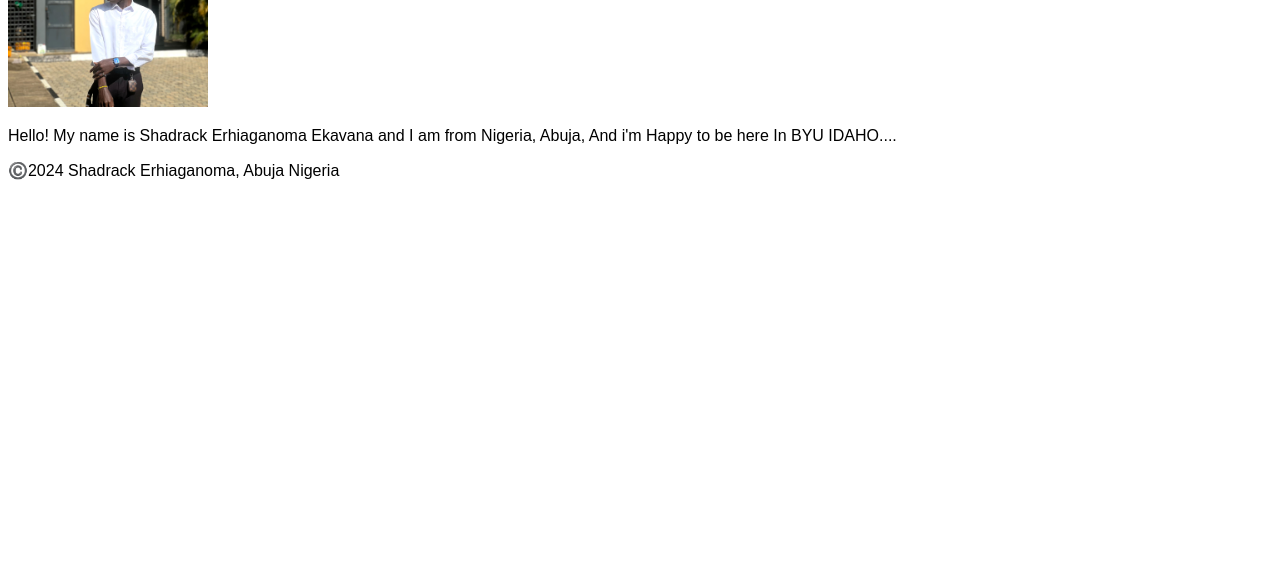
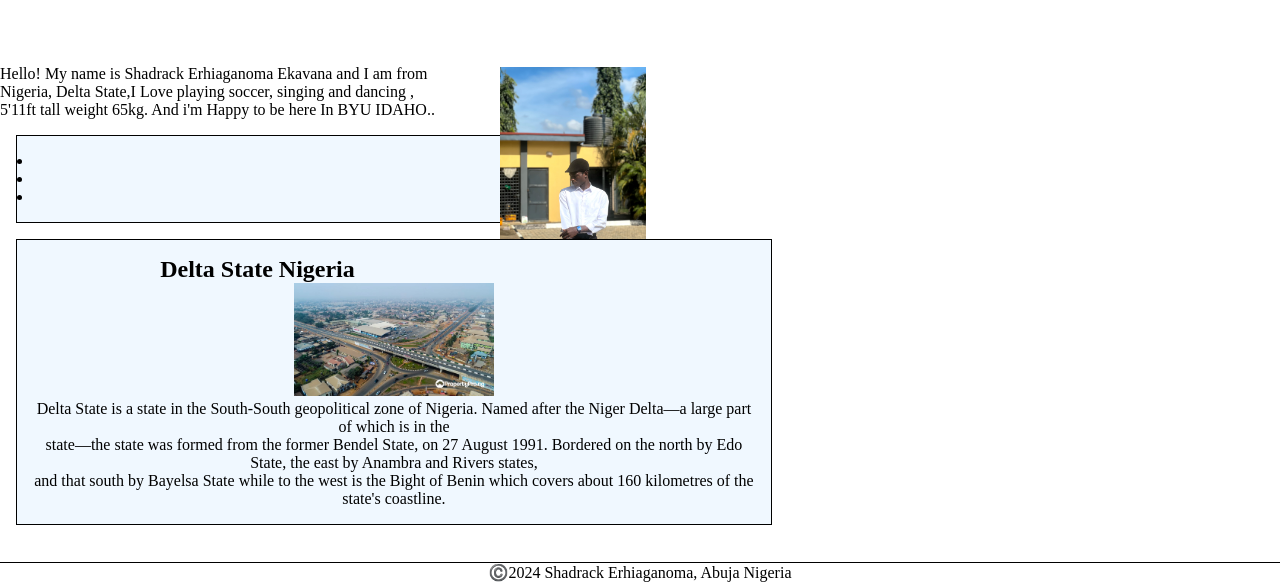
Before and after one commit to shadrackerhiaganoma/wdd130, a plain HTML site: page index.html in a window 1280 px wide. Shown: the part 266-848 px from the top of the page. Before the commit the page ends 800 px from the top, so only its background shows below. Drawn offline with Linux system fonts and the light colour scheme.

Commit message:
"did some ehanced changes on the hompage"

```diff
--- a/index.css
+++ b/index.css
@@ -1,10 +1,64 @@
-
-body {
-  font-family: Arial, sans-serif;
-  /* background-color: #f0f0f0; */
+* {
+  margin: 0;
+  padding: 0;
+  box-sizing: border-box;
 }
 
-h1 {
-  /* color: blue; */
-  word-spacing: 2%;
+nav{
+  background-color: rgb(20, 103, 204);
+  padding: 10px;
 }
+
+nav a {
+  color: beige;
+  padding: 10px;
+  display: grid;
+}
+
+h1{
+  color: rgb(59, 117, 224);
+  padding: 5rem;
+}
+
+main {
+  max-width: 648px;
+}
+
+main img {
+  width: 150px;
+  height: auto;
+  border: 1px;
+  padding: 2px;
+  box-shadow: 0030px gray;
+  float: right;
+  margin: 0 0 1rem 1rem;
+}
+
+
+aside {
+  width: 20cm;
+  text-align: center;
+  position: relative;
+}
+
+aside img {
+  width: 200px;
+  height: auto;
+}
+
+
+footer {
+  margin-top: 1cm;
+  border-top: 1px solid #000;
+  text-align: center;
+}
+
+
+/*class selectors */
+.box {
+  margin: 1rem;
+  border: 1px solid rgba(0,0,0,1);
+  padding: 1rem;
+  background-color: aliceblue;
+  color: #000;
+}
--- a/index.html
+++ b/index.html
@@ -1,11 +1,13 @@
+
 <!DOCTYPE html>
-<html lang="en">
+<html lang="en-US">
 
 <head>
   <meta charset="UTF-8">
   <meta name="viewport" content="width=device-width, initial-scale=1.0">
+  <title>www.shadrackerhiaganoma.org</title>
+  <meta name="description" content="shadrack Erhiaganoma's BYU-Idaho WDD 130 course home page"
   <meta name="author" content="Shadrack Erhiaganoma">
-  <title>www.shadrackerhiaganoma.org</title>
   <link rel="stylesheet" href="index.css">
 </head>
 
@@ -21,10 +23,22 @@
   <main>
     <h1>Shadrack Erhiaganoma | WDD 130</h1>
     <img src="image/Image.jpg" alt="Hello, my name is shadrack Erhiaganoma" width="200">
-    <p>Hello! My name is Shadrack Erhiaganoma Ekavana and I am from Nigeria, Abuja, And i'm Happy to be here In BYU
-      IDAHO.... </p>
+    <p>Hello! My name is Shadrack Erhiaganoma Ekavana and I am from Nigeria, Delta State,I Love playing soccer, singing and dancing ,</br> 5'11ft tall weight 65kg. And i'm Happy to be here In BYU
+      IDAHO..</p>
+      <ul class="box">
+        <li><a href="https://www.churchofjesuschrist.org/temples/details/west-jordan-utah-temple?lang=eng"></a></li>
+        <li><a href="https://www.churchofjesuschrist.org/temples/details/aba-nigeria-temple?lang=eng"></a></li>
+        <li><a href="https://www.churchofjesuschrist.org/temples/details/accra-ghana-temple?lang=eng"></a></li>
+      </ul>
   </main>
-
+<aside class="box">
+  <h2>Delta State Nigeria</h2>
+  <img src="image/asaba-2.jpg" alt="Delta state Nigeria">
+  <p>Delta State is a state in the South-South geopolitical zone of Nigeria. Named after the Niger Delta—a large part of which is in the
+    <br>state—the state was formed from the former Bendel State, on 27 August 1991. Bordered on the north by Edo State, the east by Anambra and Rivers states,
+    <br>and that south by Bayelsa State while to the west is the Bight of Benin which covers about 160 kilometres of the state's coastline.
+  </p>
+</aside>
   <footer>
     <p>©️2024 Shadrack Erhiaganoma, Abuja Nigeria</p>
   </footer>
```
Also changed, not shown: image/asaba-2.jpg (added).
